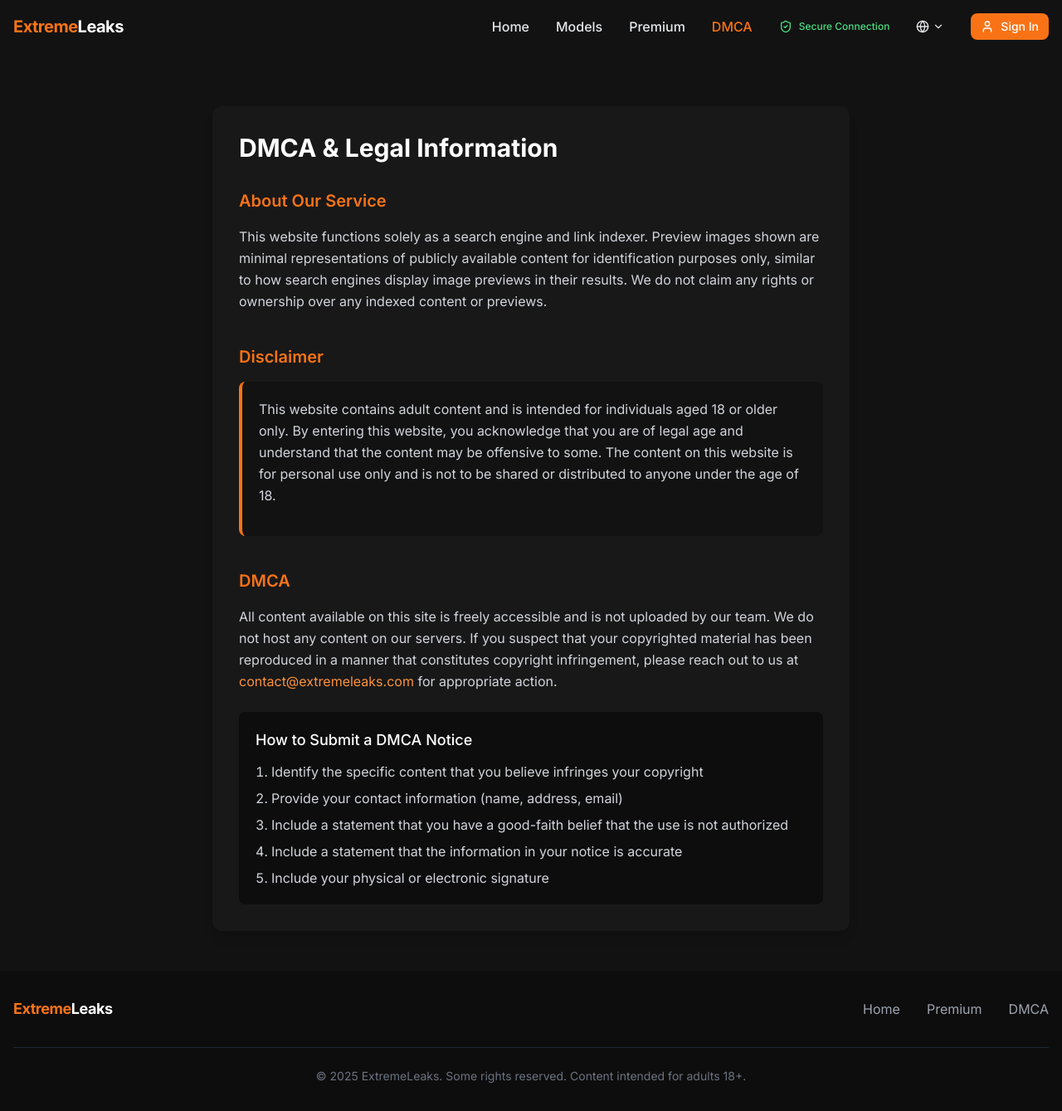
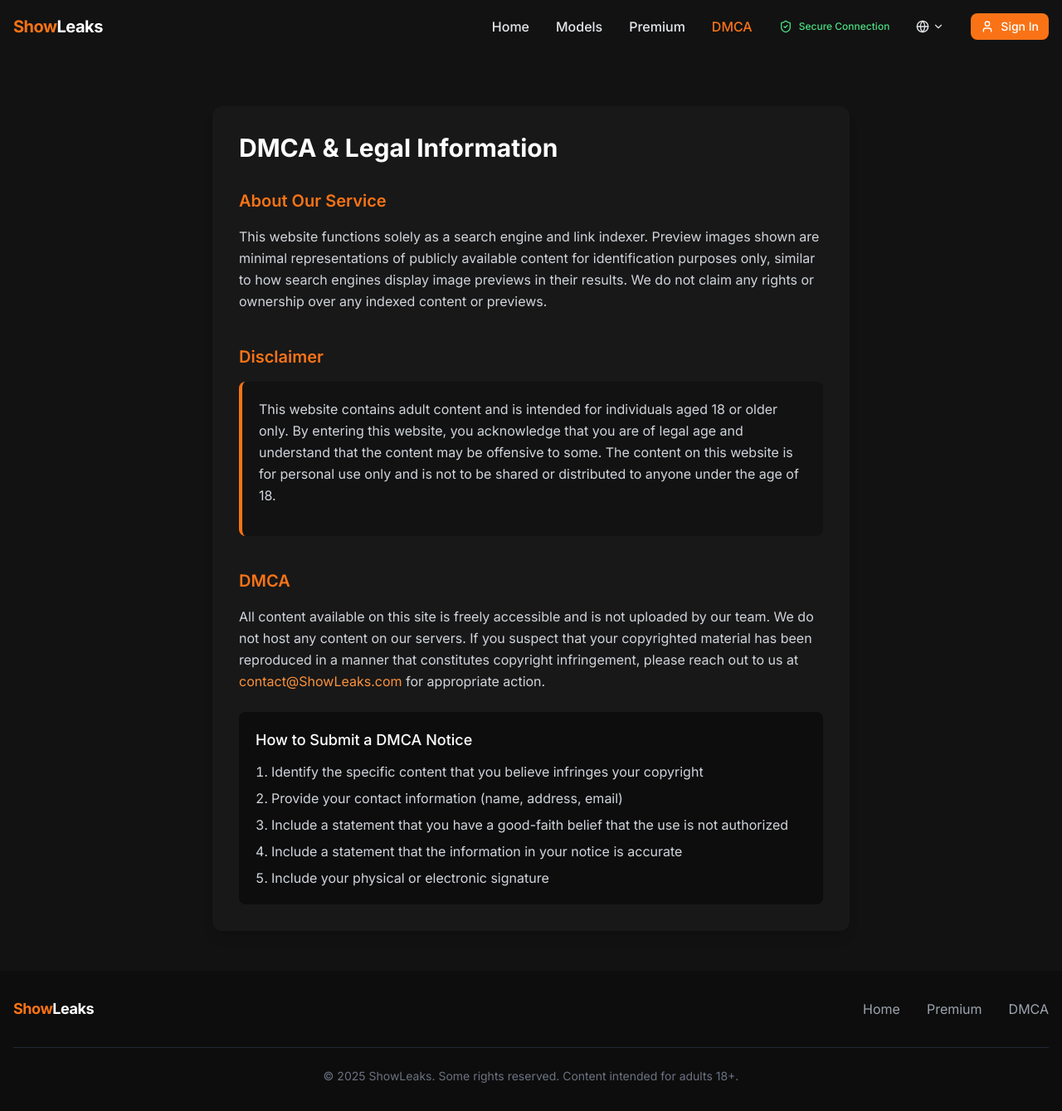
Before and after one commit to xnyxleaks/ShowLeaks, a React (Vite) app in the folder FRONTEND/: page /dmca in a window 1280 px wide. Shown: the whole page at 83% size. Built offline with nearby package versions, Linux system fonts and the light colour scheme.

Commit message:
show leaks rename

```diff
--- a/FRONTEND/index.html
+++ b/FRONTEND/index.html
@@ -4,7 +4,7 @@
     <meta charset="UTF-8" />
     <link rel="icon" type="image/svg+xml" href="/favicon.svg" />
     <meta name="viewport" content="width=device-width, initial-scale=1.0" />
-    <title>ExtremeLeaks - Mega Leaks Content</title>
+    <title>ShowLeaks - Mega Leaks Content</title>
     <link rel="preconnect" href="https://fonts.googleapis.com">
     <link rel="preconnect" href="https://fonts.gstatic.com" crossorigin>
 
--- a/FRONTEND/package.json
+++ b/FRONTEND/package.json
@@ -1,5 +1,5 @@
 {
-  "name": "extreme-leaks",
+  "name": "show-leaks",
   "private": true,
   "version": "0.1.0",
   "type": "module",
--- a/FRONTEND/src/components/auth/AuthModal.tsx
+++ b/FRONTEND/src/components/auth/AuthModal.tsx
@@ -282,7 +282,7 @@
     <h2 className="text-2xl font-bold text-white mb-4">Account Created!</h2>
 
     <div className="mb-6">
-      <p className="text-white text-lg font-semibold mb-2">Welcome to ExtremeLeaks!</p>
+      <p className="text-white text-lg font-semibold mb-2">Welcome to ShowLeaks!</p>
       <p className="text-gray-300 mb-4">
         Your account has been created successfully.
       </p>
--- a/FRONTEND/src/components/layout/Footer.tsx
+++ b/FRONTEND/src/components/layout/Footer.tsx
@@ -11,7 +11,7 @@
         <div className="flex flex-col md:flex-row justify-between items-center">
           <div className="flex items-center mb-6 md:mb-0">
             <span className="text-lg font-bold tracking-tight">
-              <span className="text-primary-500">Extreme</span>
+              <span className="text-primary-500">Show</span>
               <span className="text-white">Leaks</span>
             </span>
           </div>
@@ -31,7 +31,7 @@
 
         <div className="mt-8 pt-6 border-t border-gray-800">
           <p className="text-gray-500 text-center text-sm">
-          &copy; {currentYear} ExtremeLeaks. Some rights reserved. Content intended for adults 18+.
+          &copy; {currentYear} ShowLeaks. Some rights reserved. Content intended for adults 18+.
           </p>
         </div>
       </div>
--- a/FRONTEND/src/components/layout/Header.tsx
+++ b/FRONTEND/src/components/layout/Header.tsx
@@ -77,7 +77,7 @@
           <div className="flex justify-between items-center py-4">
             <Link to="/" className="flex items-center space-x-2">
               <span className="text-xl font-bold tracking-tight">
-                <span className="text-primary-500">Extreme</span>
+                <span className="text-primary-500">Show</span>
                 <span className="text-white">Leaks</span>
               </span>
             </Link>
--- a/FRONTEND/src/pages/ContentDetail.tsx
+++ b/FRONTEND/src/pages/ContentDetail.tsx
@@ -52,7 +52,7 @@
       setTimeout(() => {
       linkvertise("1329936", { whitelist: ["mega.nz"] });
       console.log("rodou")
-    }, 1000);
+    }, 500);
 }
   }
 }, [content,location.pathname]);
--- a/FRONTEND/src/pages/DMCA.tsx
+++ b/FRONTEND/src/pages/DMCA.tsx
@@ -39,8 +39,8 @@
               All content available on this site is freely accessible and is not uploaded by our team.
               We do not host any content on our servers. If you suspect that your copyrighted material
               has been reproduced in a manner that constitutes copyright infringement, please reach out
-              to us at <a href="mailto:contact@extremeleaks.com" className="text-primary-400 hover:text-primary-300 transition-colors">
-                contact@extremeleaks.com
+              to us at <a href="mailto:contact@ShowLeaks.com" className="text-primary-400 hover:text-primary-300 transition-colors">
+                contact@ShowLeaks.com
               </a> for appropriate action.
             </p>
 
--- a/FRONTEND/src/pages/Premium.tsx
+++ b/FRONTEND/src/pages/Premium.tsx
@@ -99,7 +99,7 @@
                 <div className="flex flex-col md:flex-row items-center justify-between">
                   <div>
                     <h3 className="text-2xl font-bold text-white mb-2">Premium Membership</h3>
-                    <p className="text-gray-400 mb-6">Unlock the full potential of ExtremeLeaks</p>
+                    <p className="text-gray-400 mb-6">Unlock the full potential of ShowLeaks</p>
 
                     <div className="space-y-3 mb-8">
                       <Feature text="Unlimited access to all mega packs" />
```
Also changed, not shown: 2 other files (tests, documents, lock files or other folders).
